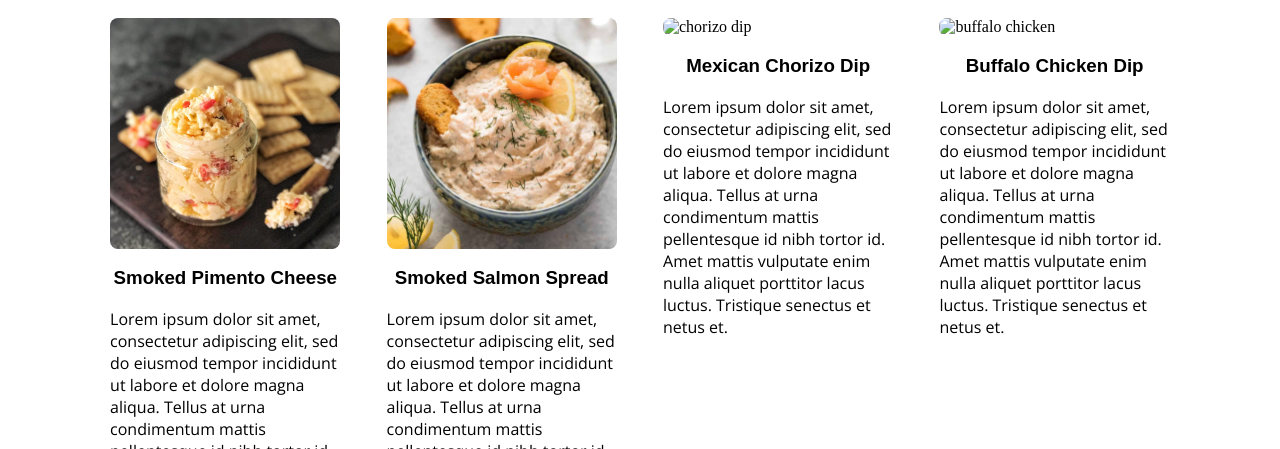
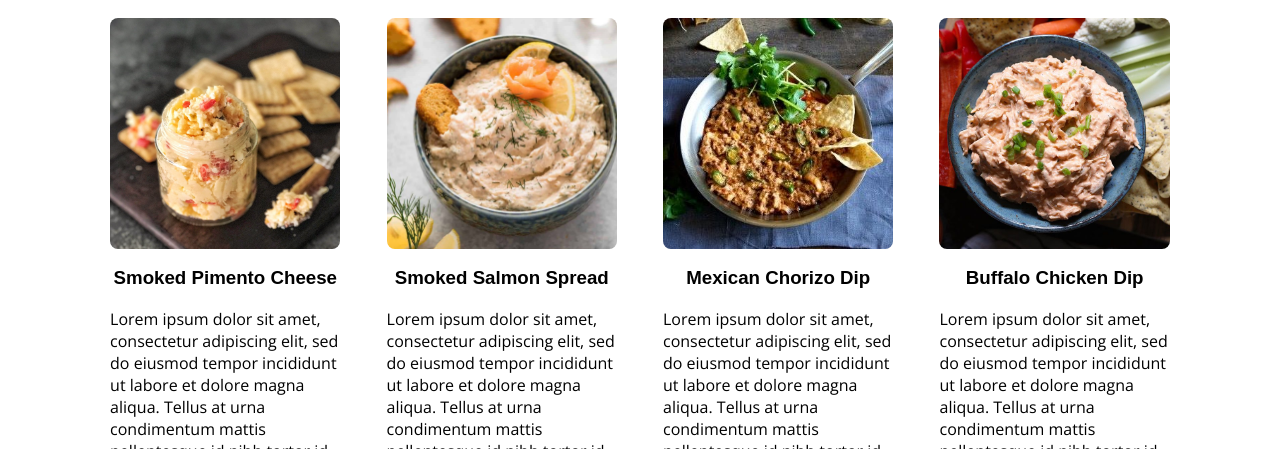
Before and after one commit to aland1013/satisfied-food-co, a plain HTML site: page index.html in a window 1280 px wide. Shown: the part 666-1115 px from the top of the page. Drawn offline with nearby package versions, Linux system fonts and the light colour scheme; the site is published under a folder, as on GitHub Pages, so addresses that start at the root find nothing; a web font is replaced by a local one.

Commit message:
fixed image paths

```diff
--- a/index.html
+++ b/index.html
@@ -48,12 +48,12 @@
           <p>Lorem ipsum dolor sit amet, consectetur adipiscing elit, sed do eiusmod tempor incididunt ut labore et dolore magna aliqua. Tellus at urna condimentum mattis pellentesque id nibh tortor id. Amet mattis vulputate enim nulla aliquet porttitor lacus luctus. Tristique senectus et netus et.</p>
         </div>
         <div class="product-card">
-          <img src="/img/chorizo-dip.jpg" alt="chorizo dip">
+          <img src="img/chorizo-dip.jpg" alt="chorizo dip">
           <h3>Mexican Chorizo Dip</h3>
           <p>Lorem ipsum dolor sit amet, consectetur adipiscing elit, sed do eiusmod tempor incididunt ut labore et dolore magna aliqua. Tellus at urna condimentum mattis pellentesque id nibh tortor id. Amet mattis vulputate enim nulla aliquet porttitor lacus luctus. Tristique senectus et netus et.</p>
         </div>
         <div class="product-card">
-          <img src="/img/buffalo-chicken.jpg" alt="buffalo chicken">
+          <img src="img/buffalo-chicken.jpg" alt="buffalo chicken">
           <h3>Buffalo Chicken Dip</h3>
           <p>Lorem ipsum dolor sit amet, consectetur adipiscing elit, sed do eiusmod tempor incididunt ut labore et dolore magna aliqua. Tellus at urna condimentum mattis pellentesque id nibh tortor id. Amet mattis vulputate enim nulla aliquet porttitor lacus luctus. Tristique senectus et netus et.</p>
         </div>
```
